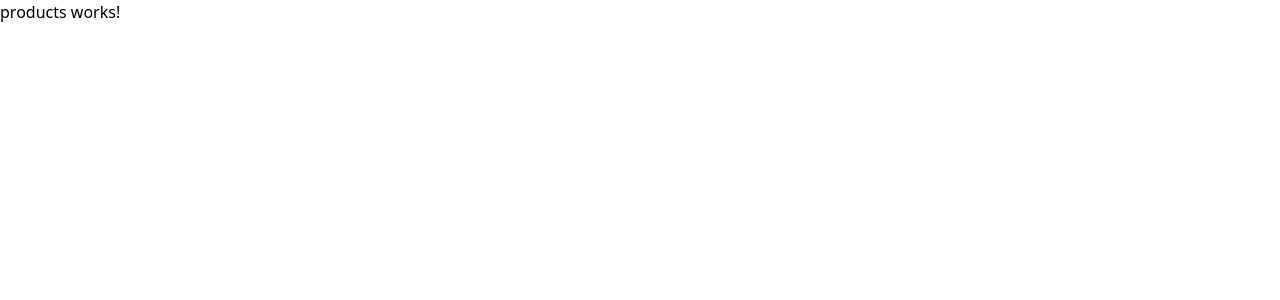
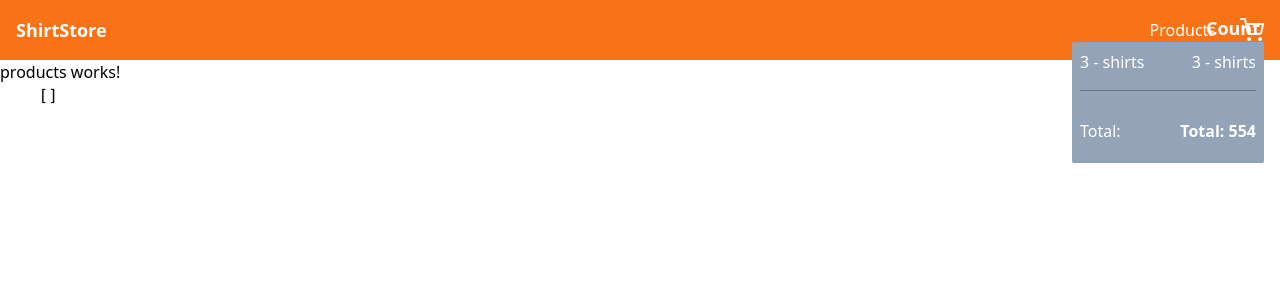
Before and after one commit to JavierOrtizDev/e-comers_Angular17, an Angular app: page /products in a window 1280 px wide. Shown: the top 300 px of the page. Built offline with nearby package versions, Linux system fonts and the light colour scheme; no server answers.

Commit message:
'addEstilosAlHeader'

```diff
--- a/src/app/api/products.service.ts
+++ b/src/app/api/products.service.ts
@@ -16,12 +16,12 @@ export class ProductsService {
   }
   public getProducts(): void {
     this._http
-      .get<Product[]>(`${this._endPoint}?sort=desc`)
+      .get<Product[]>(`${this._endPoint}/products/?sort=desc`)
       .pipe(tap((data: Product[]) => this.products.set(data)))
       .subscribe();
   }
   //getProductById
   public getProductById(id: number) {
-    return this._http.get<Product>(`${this._endPoint}/${id}`);
+    return this._http.get<Product>(`${this._endPoint}/products/${id}`);
   }
 }
--- a/src/app/app.component.html
+++ b/src/app/app.component.html
@@ -1 +1,6 @@
+<app-header />
 <router-outlet />
+<pre>
+    {{ products() | json }}
+
+</pre>
--- a/src/app/app.component.ts
+++ b/src/app/app.component.ts
@@ -1,13 +1,17 @@
-import { Component } from '@angular/core';
+import { CommonModule } from '@angular/common';
+import { Component, inject } from '@angular/core';
 import { RouterOutlet } from '@angular/router';
+import { ProductsService } from '@api/products.service';
+import { HeaderComponent } from './layout/header/header.component';
 
 @Component({
   selector: 'app-root',
   standalone: true,
-  imports: [RouterOutlet],
+  imports: [RouterOutlet, CommonModule, HeaderComponent],
   templateUrl: './app.component.html',
-  styleUrl: './app.component.css'
+  styleUrl: './app.component.css',
 })
 export class AppComponent {
-  title = 'e-comersAngular17';
+  private readonly productSvc = inject(ProductsService);
+  products = this.productSvc.products;
 }
--- a/src/app/app.config.ts
+++ b/src/app/app.config.ts
@@ -2,7 +2,8 @@ import { ApplicationConfig } from '@angular/core';
 import { provideRouter } from '@angular/router';
 
 import { routes } from './app.routes';
+import { provideHttpClient, withFetch } from '@angular/common/http';
 
 export const appConfig: ApplicationConfig = {
-  providers: [provideRouter(routes)]
+  providers: [provideRouter(routes), provideHttpClient(withFetch())],
 };
--- a/src/app/layout/header/header.component.html
+++ b/src/app/layout/header/header.component.html
@@ -1 +1,49 @@
-<p>header works!</p>
+<nav class="p-4 text-white bg-orange-500">
+  <section class="container flex items-center justify-between mx-auto">
+    <a routerLink="/" class="text-lg font-bold">ShirtStore</a>
+    <section class="flex items-center">
+      <a routerLink="/products" class="mr-6">Products</a>
+      <section class="relative">
+        <a routerLink="/checkout" class="flext items-center justify-between">
+          <span>
+            <svg
+              xmlns="http://www.w3.org/2000/svg"
+              width="24"
+              height="24"
+              viewBox="0 0 24 24"
+              fill="none"
+              stroke="currentColor"
+              stroke-width="2"
+              stroke-linecap="round"
+              stroke-linejoin="round"
+              class="feather feather-shopping-cart"
+            >
+              <circle cx="9" cy="21" r="1" />
+              <circle cx="20" cy="21" r="1" />
+              <path
+                d="M1 1h4l2.68 13.39a2 2 0 0 0 2 1.61h9.72a2 2 0 0 0 2-1.61L23 6H6"
+              />
+            </svg>
+          </span>
+          <span
+            class="absolute right-0 px-1 text-lg font-bold text-white -top-1"
+            >Count</span
+          >
+        </a>
+        <section
+          class="absolute right-0 z-30 w-48 p-2 text-white rounded-sm bg-slate-400"
+        >
+          <div class="flex items-center justify-between">
+            <span>3 - shirts</span>
+            <span>3 - shirts</span>
+          </div>
+          <hr class="my-4 border-gray-500 border-t-1" />
+          <div class="flex justify-between py-3 font-light">
+            Total:
+            <span class="not-italic font-bold">Total: 554</span>
+          </div>
+        </section>
+      </section>
+    </section>
+  </section>
+</nav>
--- /dev/null
+++ b/src/app/shared/error-response.interceptor.ts
@@ -0,0 +1,19 @@
+import {
+  HttpErrorResponse,
+  HttpHandlerFn,
+  HttpInterceptorFn,
+  HttpRequest,
+} from '@angular/common/http';
+import { catchError, throwError } from 'rxjs';
+
+export const ErrorResponseInterseptor: HttpInterceptorFn = (
+  req: HttpRequest<unknown>,
+  next: HttpHandlerFn
+) => next(req).pipe(catchError(handelErrorResponse));
+
+function handelErrorResponse(
+  error: HttpErrorResponse
+): ReturnType<typeof throwError> {
+  const errorResponse = `Error cod: ${error.status}, message: ${error.message}`;
+  return throwError(() => errorResponse);
+}
```
